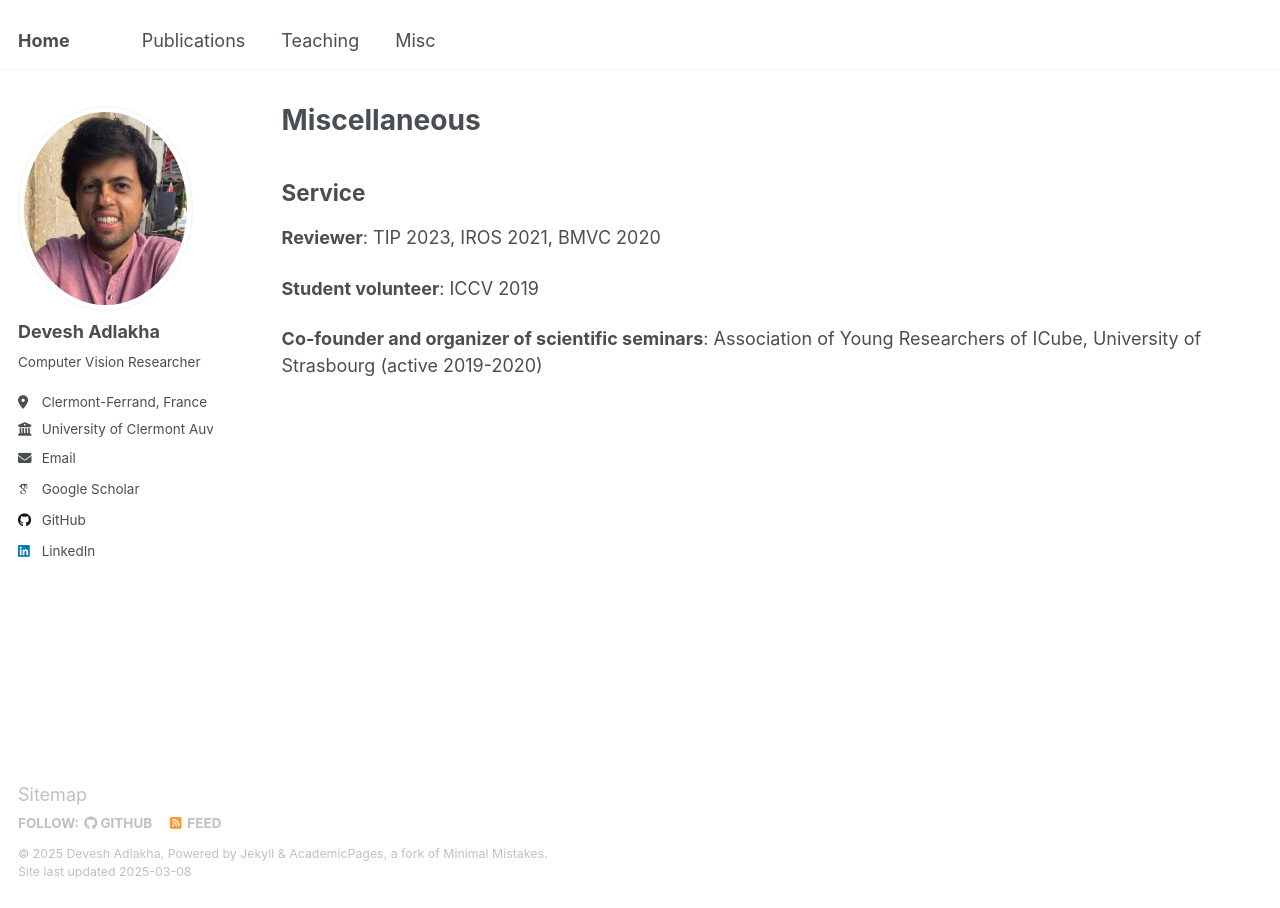
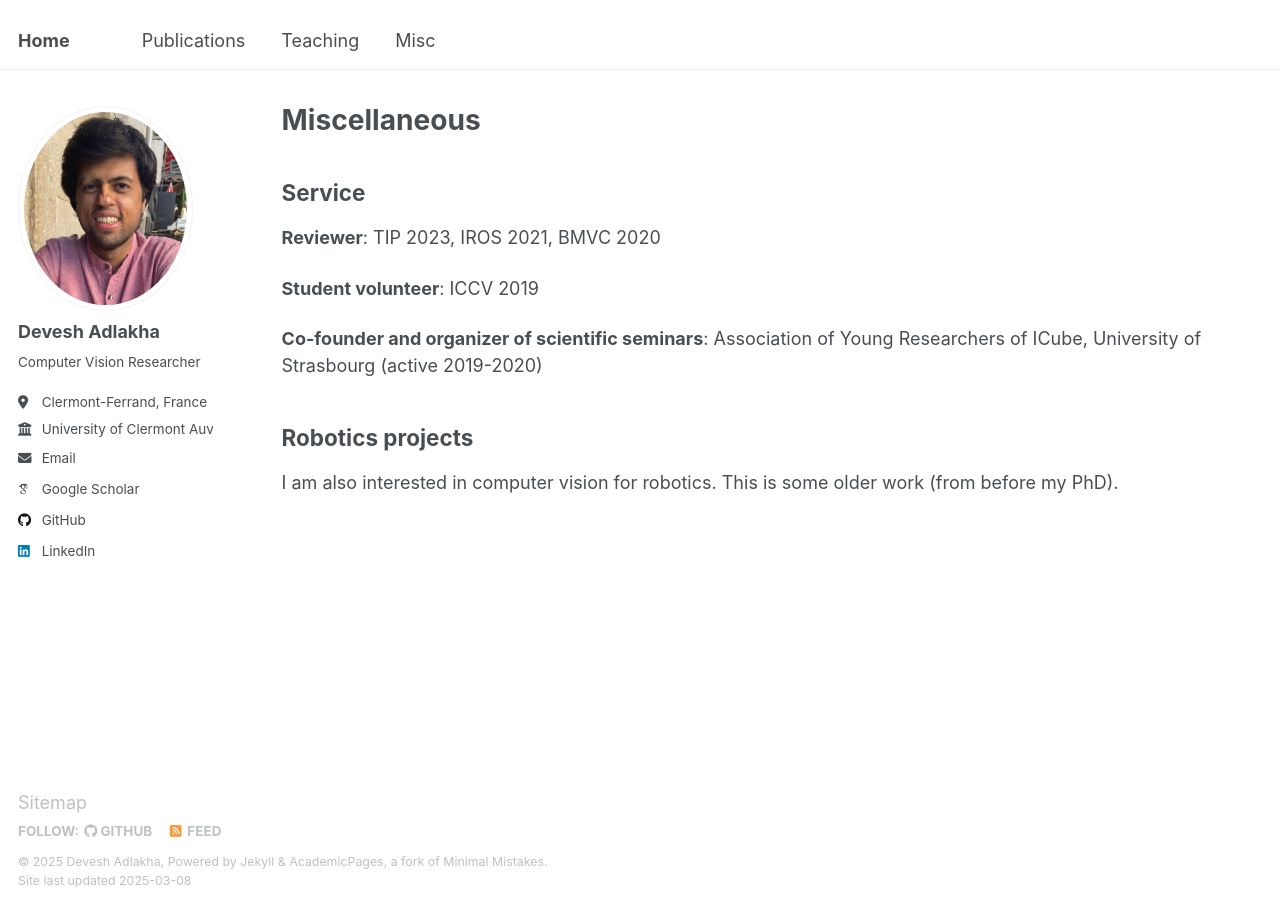
Before and after one commit to devadlakha/devadlakha.github.io, a Jekyll site: the page built from _pages/misc.md, in a window 1280 px wide. Built offline with Jekyll 4.4.1, drawn with Linux system fonts in a browser that asks for light colours; some web fonts are replaced.

Commit message:
Update misc.md

```diff
--- a/_pages/misc.md
+++ b/_pages/misc.md
@@ -12,3 +12,8 @@ author_profile: true
 **Student volunteer**: ICCV 2019
 
 **Co-founder and organizer of scientific seminars**: Association of Young Researchers of ICube, University of Strasbourg (active 2019-2020)
+
+
+## Robotics projects
+
+I am also interested in computer vision for robotics. This is some older work (from before my PhD).
```
